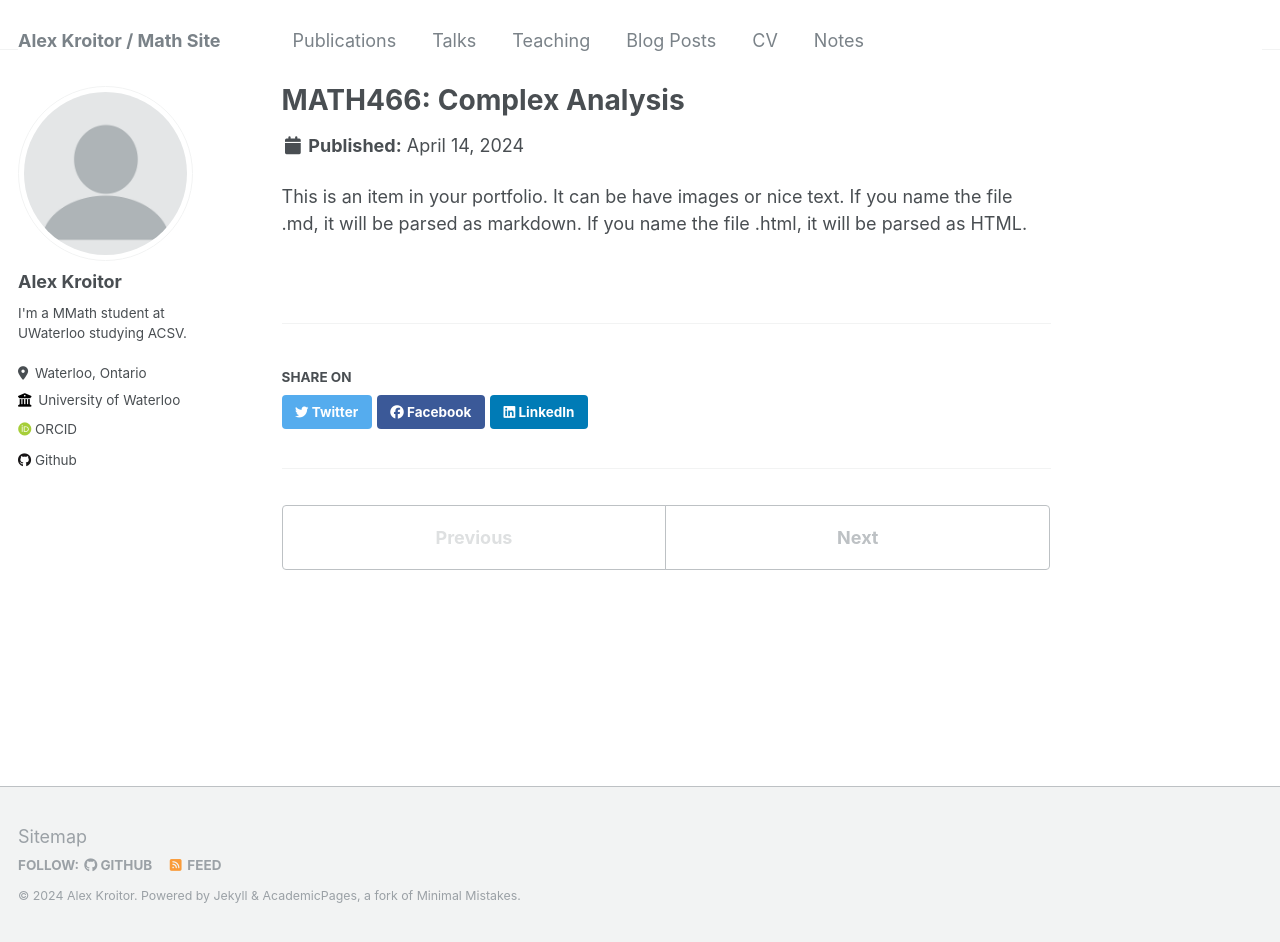
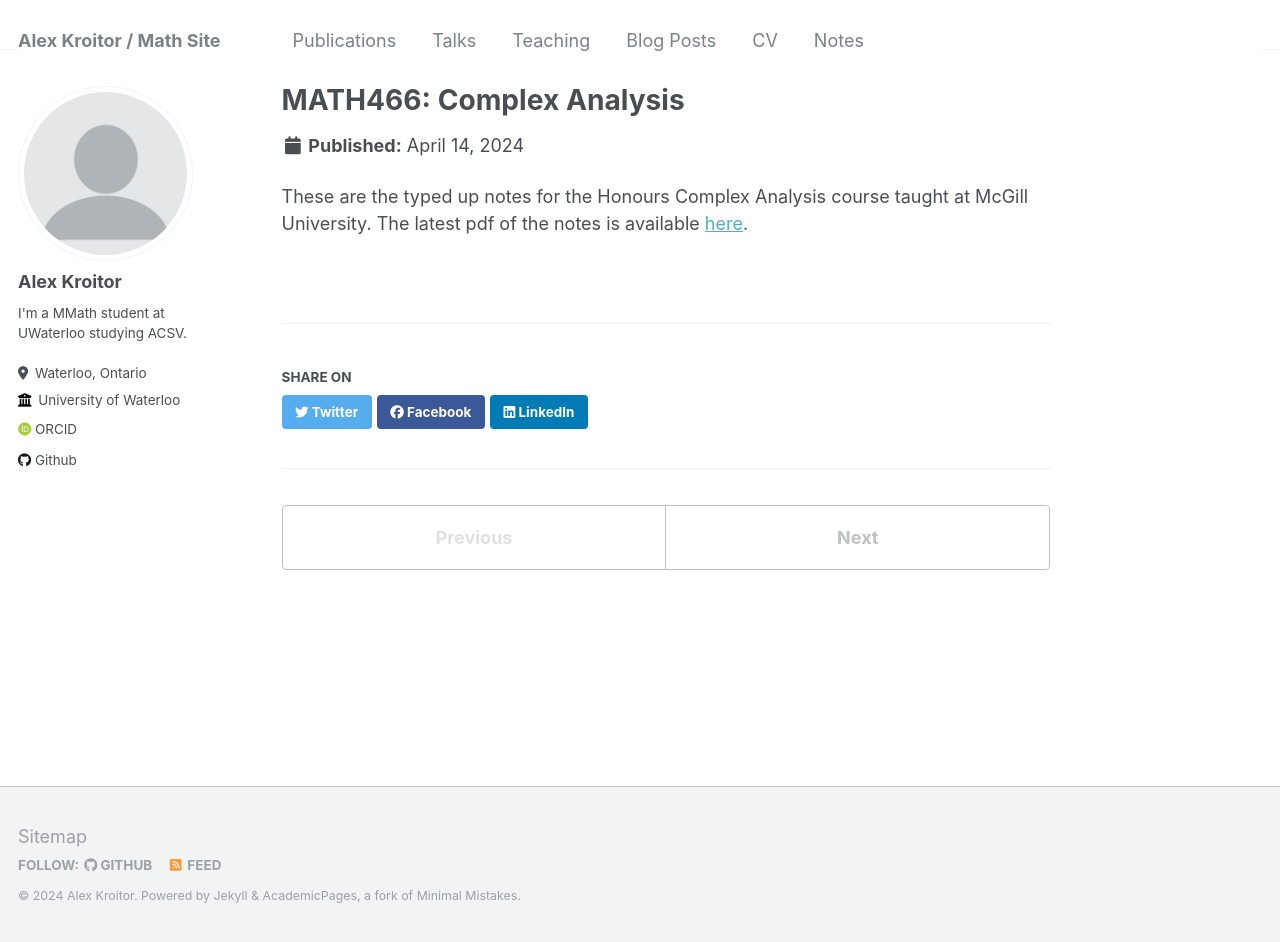
Before and after one commit to akroitor/akroitor.github.io, a Jekyll site: the page built from _notes/MATH466.md, in a window 1280 px wide and 942 px high. Built offline with Jekyll 4.4.1, drawn with Linux system fonts in a browser that asks for light colours; some web fonts are replaced.

Commit message:
Update MATH466.md

```diff
--- a/_notes/MATH466.md
+++ b/_notes/MATH466.md
@@ -4,4 +4,4 @@ excerpt: "A set of TeXd up notes for MATH466 offered at McGill University. Taugh
 collection: notes
 ---
 
-This is an item in your portfolio. It can be have images or nice text. If you name the file .md, it will be parsed as markdown. If you name the file .html, it will be parsed as HTML.
+These are the typed up notes for the Honours Complex Analysis course taught at McGill University. The latest pdf of the notes is available [here](/files/MATH466.pdf).
```
